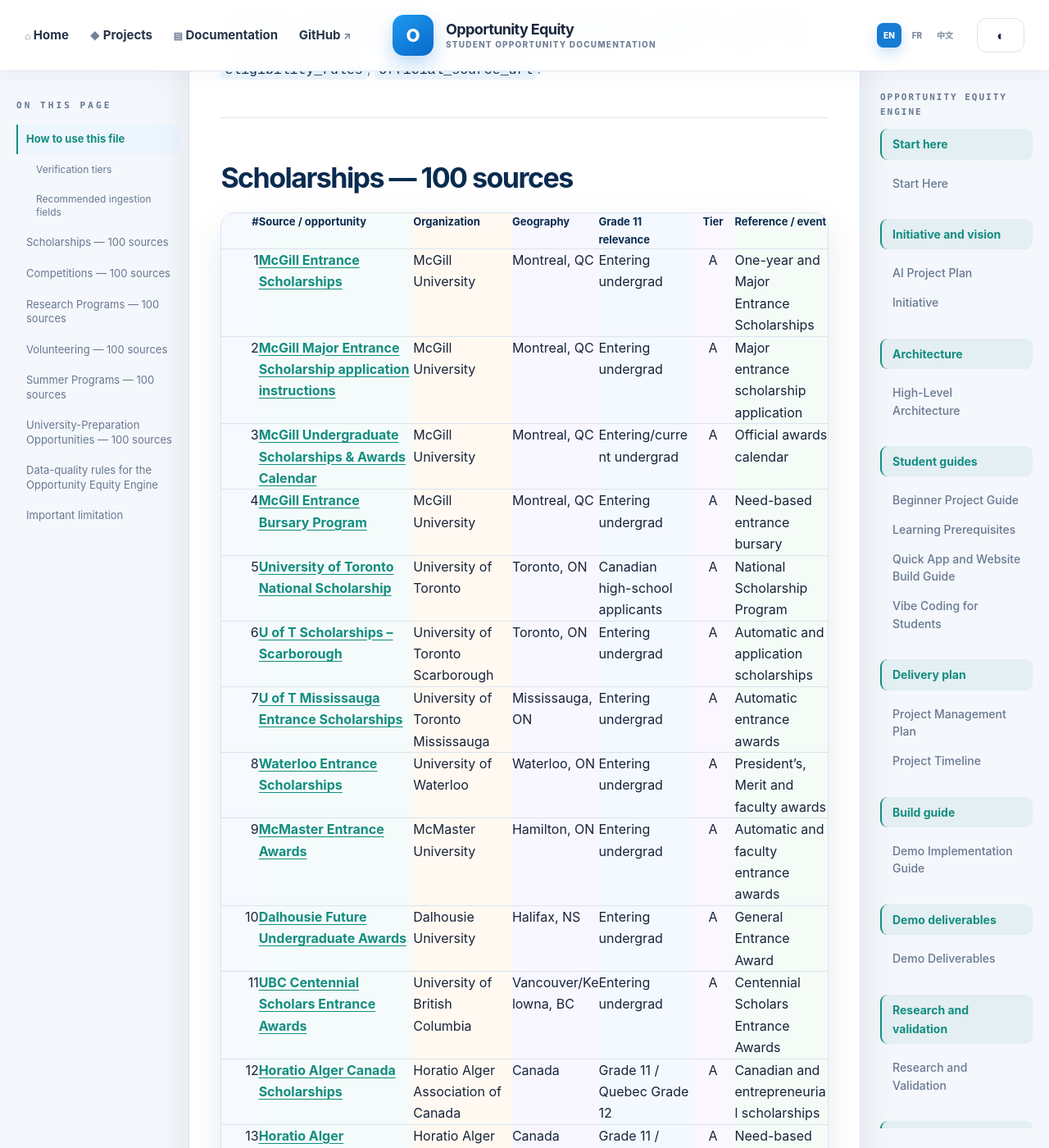
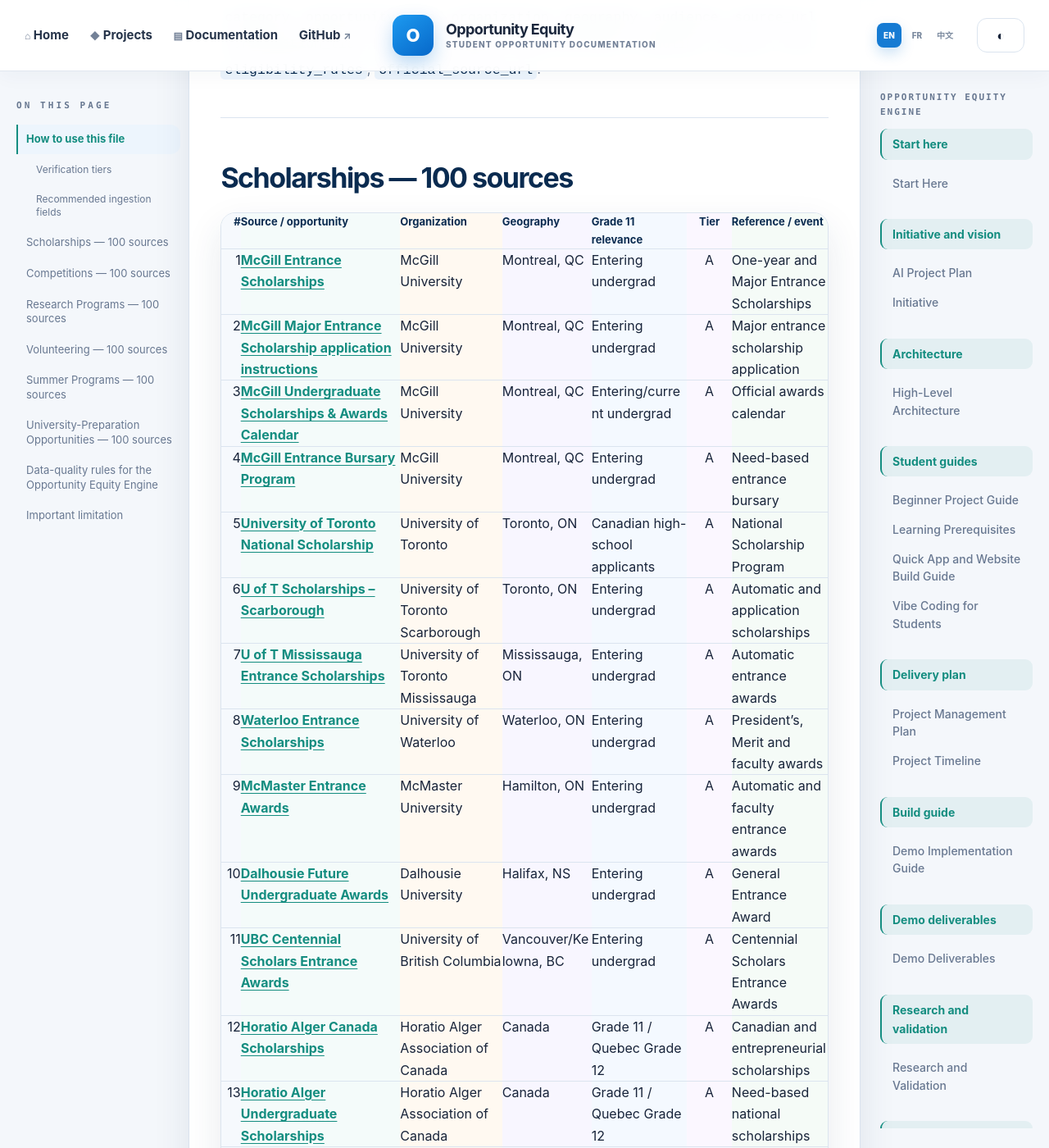
Before and after one commit to andyxuan2010/OpportunityEquityEngine, a Jekyll site: the page built from docs/10-opportunity-sources/Opportunity_Equity_Engine_600_Sources.md, in a window 1280 px wide and 1400 px high, scrolled down 1135 px. Shown: the whole window at 82% size. Built offline with Jekyll 4.4.1, drawn with Linux system fonts in a browser that asks for light colours.

Commit message:
Narrow catalog index column

```diff
--- a/assets/css/style.scss
+++ b/assets/css/style.scss
@@ -239,7 +239,7 @@
 .home-content table th:nth-child(5), .home-content table td:nth-child(5), .document-content table th:nth-child(5), .document-content table td:nth-child(5) { background: var(--table-column-5); }
 .home-content table th:nth-child(6), .home-content table td:nth-child(6), .document-content table th:nth-child(6), .document-content table td:nth-child(6) { background: var(--table-column-6); }
 .home-content table th:nth-child(7), .home-content table td:nth-child(7), .document-content table th:nth-child(7), .document-content table td:nth-child(7) { background: var(--table-column-7); }
-.document-catalog th:nth-child(1), .document-catalog td:nth-child(1) { width: 6%; min-width: 72px; padding: 0; white-space: nowrap; }
+.document-catalog th:nth-child(1), .document-catalog td:nth-child(1) { width: 3%; min-width: 72px; padding: 0; white-space: nowrap; }
 .document-catalog th:nth-child(2), .document-catalog td:nth-child(2) { width: 25%; }
 .document-catalog th:nth-child(3), .document-catalog td:nth-child(3) { width: 16%; }
 .document-catalog th:nth-child(4), .document-catalog td:nth-child(4) { width: 14%; }
```
